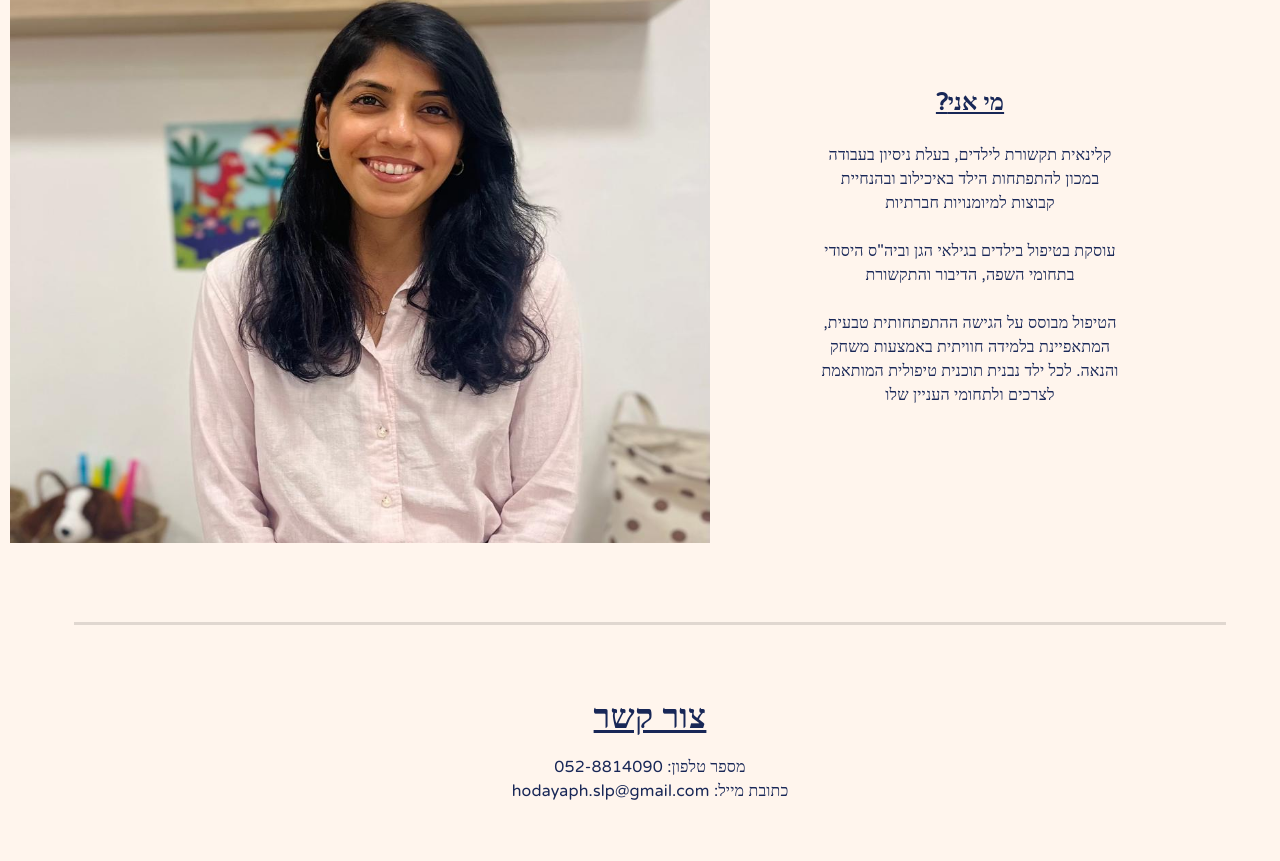
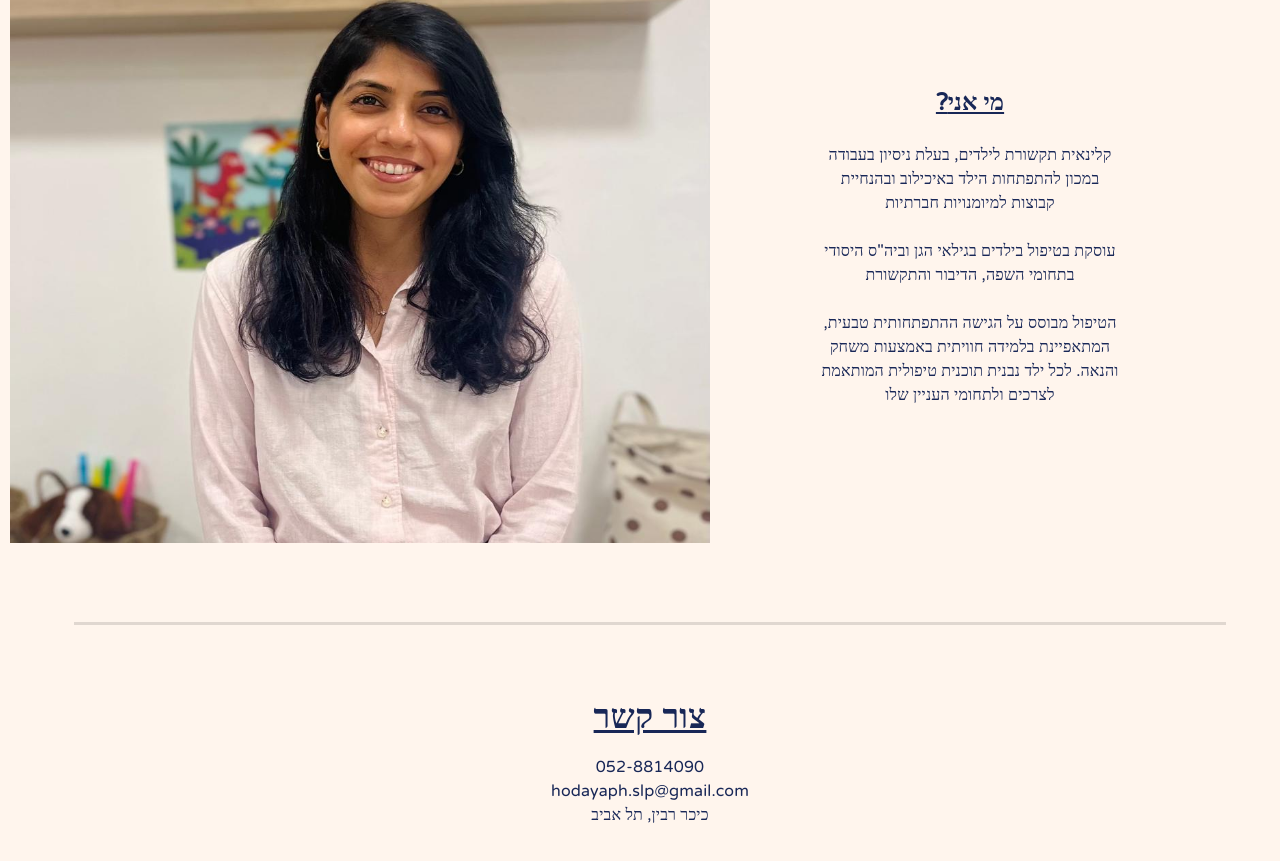
Before and after one commit to orZeira1/hodaya-website, a React (Create React App) app: page / in a window 1280 px wide. Shown: the part 1261-2122 px from the top of the page. Built offline with nearby package versions, Linux system fonts and the light colour scheme.

Commit message:
added clinic address

```diff
--- a/src/components/ContactUs.tsx
+++ b/src/components/ContactUs.tsx
@@ -18,7 +18,7 @@ function ContactUs() {
             <Typography
                 variant="h4"
                 fontWeight={600}
-                mb={2}
+                pb={2}
                 sx={{
                     textDecoration: 'underline'
                 }}
@@ -28,9 +28,17 @@ function ContactUs() {
             <Typography
                 variant="body1"
             >
-                מספר טלפון: 052-8814090
-                <br/>
-                hodayaph.slp@gmail.com :כתובת מייל
+                052-8814090
+            </Typography>
+            <Typography
+                variant="body1"
+            >
+                hodayaph.slp@gmail.com
+            </Typography>
+            <Typography
+                variant="body1"
+            >
+                כיכר רבין, תל אביב
             </Typography>
         </Grid>
     );
--- a/src/components/OnMe.tsx
+++ b/src/components/OnMe.tsx
@@ -41,6 +41,7 @@ function OnMe() {
                     ?מי אני
                 </Typography>
                 <Typography
+                    variant="body1"
                     pb={3}
                     pt={3}
                     width={300}
@@ -49,12 +50,14 @@ function OnMe() {
                     למיומנויות חברתיות
                 </Typography>
                 <Typography
+                    variant="body1"
                     pb={3}
                     width={300}
                 >
                     עוסקת בטיפול בילדים בגילאי הגן וביה"ס היסודי בתחומי השפה, הדיבור והתקשורת
                 </Typography>
                 <Typography
+                    variant="body1"
                     width={300}
                 >
                     הטיפול מבוסס על הגישה ההתפתחותית טבעית, המתאפיינת בלמידה חוויתית באמצעות משחק והנאה. לכל ילד נבנית
--- a/src/components/TreatmentTypes.tsx
+++ b/src/components/TreatmentTypes.tsx
@@ -105,6 +105,7 @@ function TreatmentTypes() {
                         הדרכת הורים
                     </Typography>
                     <Typography
+                        variant="body1"
                         width={200}
                     >
                         ההורים הם סוכני השינוי המשמעותיים ביותר לקידום יכולותיו השפתיות של הילד.
@@ -128,6 +129,7 @@ function TreatmentTypes() {
                         טיפול קבוצתי
                     </Typography>
                     <Typography
+                        variant="body1"
                         width={200}
                     >
                         הטיפול הקבוצתי מתאים לילדים המתקשים להתמודד באופן יעיל במצבים חברתיים ומגלים קושי בהבנת
@@ -154,6 +156,7 @@ function TreatmentTypes() {
                         טיפול פרטני
                     </Typography>
                     <Typography
+                        variant="body1"
                         width={200}
                     >
                         תחומי הטיפול: אוצר מילים דל, קשיי תחביר ודקדוק, קושי בארגון מסר מילולי, קשיי שליפה, אוטיזם,
@@ -178,6 +181,7 @@ function TreatmentTypes() {
                         אבחון
                     </Typography>
                     <Typography
+                        variant="body1"
                         width={200}
                     >
                         מטרת האבחון היא להעריך באופן נרחב את יכולותיהם של הילדים ולראות האם יש תחומים בהם קיים קושי ביחס
```
